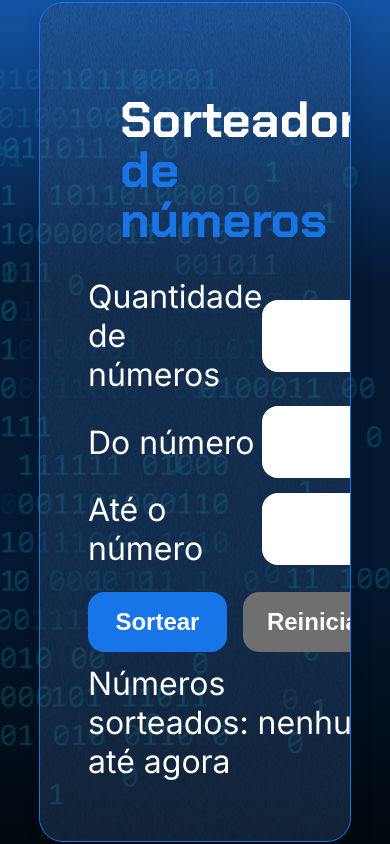
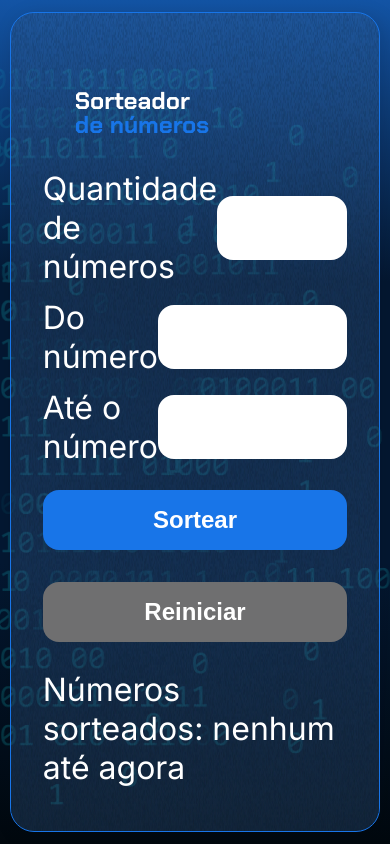
Before and after one commit to JaqueMR/sorteador-de-numeros, a plain HTML site: page index.html in a window 390 px wide. Drawn offline with Linux system fonts and the light colour scheme.

Commit message:
Update style.css

```diff
--- a/style.css
+++ b/style.css
@@ -140,12 +140,59 @@ button:disabled {
     background-color: gray;
 }
 
-@media screen and (max-width: 1250px) {
-    .container__imagem-pessoa {
-        display: none;
+/* Media Queries para dispositivos móveis */
+@media screen and (max-width: 768px) {
+    h1 {
+        font-size: 2rem; /* Ajuste do tamanho do título para dispositivos móveis */
     }
 
-    h1 {
-        font-size: 50px;
+    .container__input {
+        width: 100%; /* Garantir que os inputs ocupem 100% da largura */
+        font-size: 1rem; /* Ajuste no tamanho da fonte dos inputs */
+        height: 50px; /* Reduz a altura do input */
+    }
+
+    .container__informacoes {
+        padding: 1rem; /* Ajuste no padding para telas menores */
+    }
+
+    .container__imagem-pessoa {
+        display: none; /* Oculta a imagem em telas menores */
+    }
+
+    .container__botoes {
+        flex-direction: column; /* Alinha os botões em coluna em telas pequenas */
+        gap: 1rem; /* Ajusta o espaçamento entre os botões */
+    }
+
+    .container__botao,
+    .container__botao-desabilitado {
+        width: 100%; /* Faz os botões ocuparem 100% da largura */
     }
 }
+
+@media screen and (max-width: 480px) {
+    h1 {
+        font-size: 1.5rem; /* Reduz o tamanho do título em telas muito pequenas */
+    }
+
+    .container {
+        width: 95%; /* Ajusta a largura da container */
+        padding: 1rem; /* Reduz o padding em telas muito pequenas */
+    }
+
+    .container__input {
+        font-size: 1rem; /* Ajuste no tamanho da fonte dos inputs */
+        height: 50px; /* Reduz a altura do input */
+    }
+
+    .container__botoes {
+        flex-direction: column; /* Alinha os botões em coluna em telas muito pequenas */
+    }
+
+    .container__botao,
+    .container__botao-desabilitado {
+        width: 100%; /* Faz os botões ocuparem 100% da largura */
+        margin-bottom: 1rem; /* Adiciona espaçamento entre os botões */
+    }
+}
```
